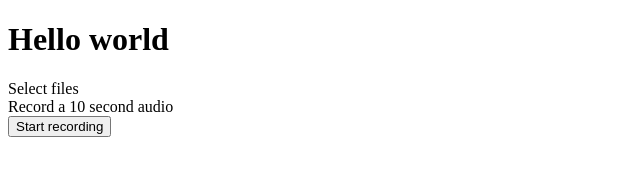
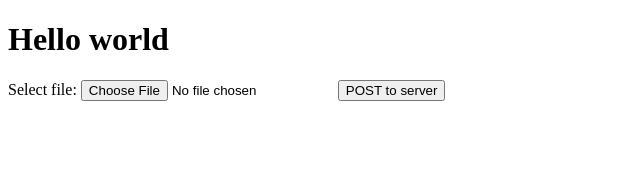
Before and after one commit to Seek4samurai/CursedDetector, a website: page index.html in a window 1280 px wide. Shown: the whole page, without its empty margins (0-640 px from the left). Drawn offline with Linux system fonts and the light colour scheme.

Commit message:
fix: post request

```diff
--- a/index.html
+++ b/index.html
@@ -8,11 +8,14 @@
   </head>
   <body>
     <h1>Hello world</h1>
-    <form>
-      <label for="file">Select files</label>
-      <div id="para">Record a 10 second audio</div>
-      <div class="audio" id="audio"></div>
-      <button id="startBtn" onclick="start()">Start recording</button>
+    <form
+      enctype="multipart/form-data"
+      action="http://127.0.0.1:5000/index.html"
+      method="POST"
+    >
+      <label for="file-upload">Select file:</label>
+      <input id="file-upload" type="file" name="file" />
+      <input id="submitBtn" type="submit" value="POST to server" />
     </form>
   </body>
   <script src="./src/axios.min.js"></script>
--- a/src/main.js
+++ b/src/main.js
@@ -1,52 +1,6 @@
-const audio = document.getElementById("audio");
-const mainAudio = document.createElement("audio");
-const paragraph = document.getElementById("para");
+const submitBtn = document.getElementById("submitBtn");
 const form = document.querySelector("form");
-const startBtn = document.getElementById("startBtn");
-const submitBtn = document.getElementById("submitBtn");
 
-// Preventing from refresh
-startBtn.addEventListener("click", (e) => {
-  e.preventDefault();
-});
-// -----------------------------------------
-
-var items = [];
-
-const start = async () => {
-  var device = navigator.mediaDevices.getUserMedia({ audio: true });
-  device.then((stream) => {
-    var recorder = new MediaRecorder(stream);
-
-    recorder.ondataavailable = async (e) => {
-      items.push(e.data);
-      if (recorder.state == "inactive") {
-        var blob = new Blob(items, { type: "audio/webm" });
-
-        mainAudio.setAttribute("controls", "controls");
-        audio.appendChild(mainAudio);
-
-        mainAudio.innerHTML =
-          '<source src="' + URL.createObjectURL(blob) + '" type="audio/webm"/>';
-
-        const audioURL = URL.createObjectURL(blob);
-        console.log(audioURL);
-
-        const formData = new FormData();
-        formData.append("files", "hey hey");
-
-        const res = await axios.post(
-          "http://127.0.0.1:5000/response",
-          formData
-        );
-        console.log(res.data);
-      }
-    };
-    recorder.start(100);
-    console.log("started!");
-
-    setTimeout(() => {
-      recorder.stop();
-    }, 5000);
-  });
-};
+// form.addEventListener("submit", (e) => {
+//   e.preventDefault();
+// });
```
Also changed, not shown: 1 other file.
